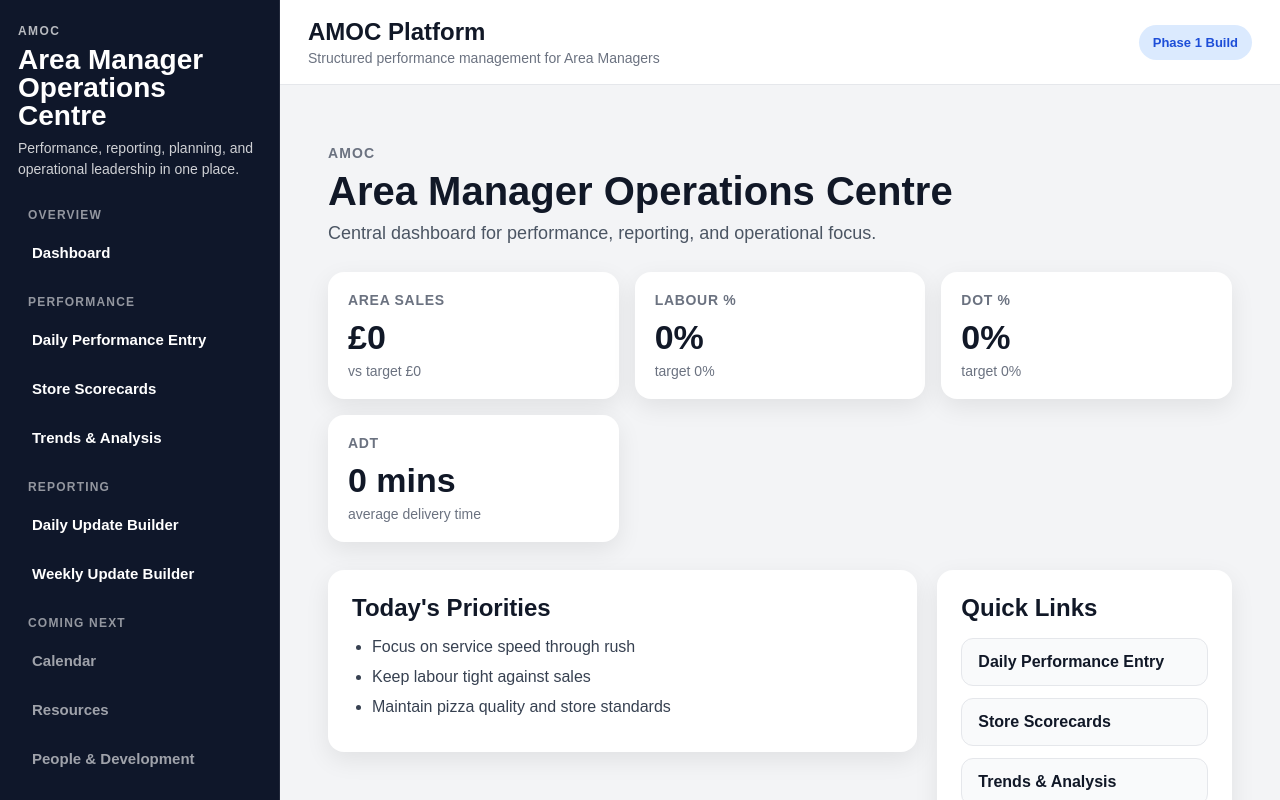
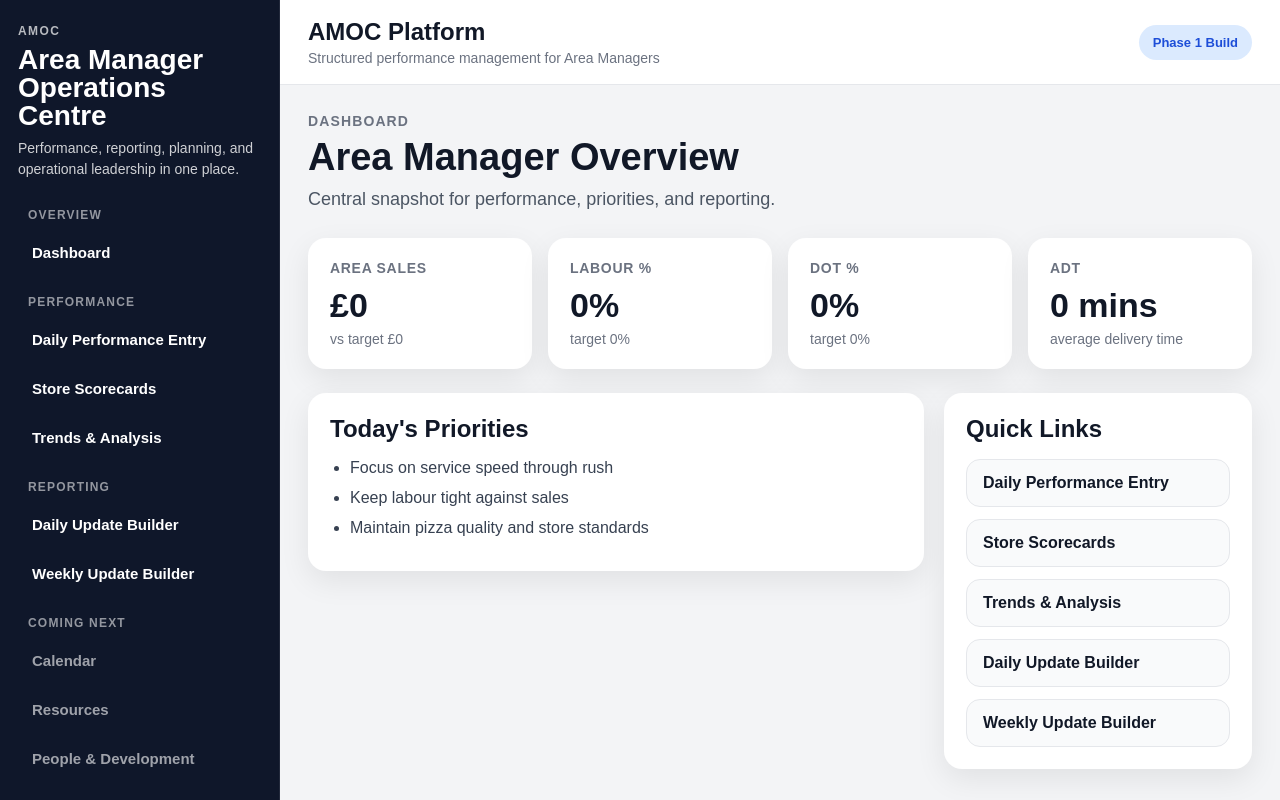
Before and after one commit to dmmh2025/AMOC, a Next.js app in the folder amoc-app/: page / in a window 1280 px wide. Shown: the top 800 px of the page. Built offline with nearby package versions, Linux system fonts and the light colour scheme.

Commit message:
Update page.tsx

```diff
--- a/amoc-app/app/page.tsx
+++ b/amoc-app/app/page.tsx
@@ -1,4 +1,3 @@
-
 export default function DashboardPage() {
   const kpiCards = [
     { title: "Area Sales", value: "£0", subtext: "vs target £0" },
@@ -22,16 +21,7 @@ export default function DashboardPage() {
   ];
 
   return (
-    <main
-      style={{
-        minHeight: "100vh",
-        background: "#f3f4f6",
-        padding: "32px 20px",
-        fontFamily: "Arial, sans-serif",
-        color: "#111827",
-      }}
-    >
-      <div style={{ maxWidth: "1200px", margin: "0 auto" }}>
+    <main>
       <div style={{ marginBottom: "28px" }}>
         <p
           style={{
@@ -43,16 +33,16 @@ export default function DashboardPage() {
             color: "#6b7280",
           }}
         >
-            AMOC
+          Dashboard
         </p>
         <h1
           style={{
             margin: "8px 0 0 0",
-              fontSize: "40px",
+            fontSize: "38px",
             lineHeight: 1.1,
           }}
         >
-            Area Manager Operations Centre
+          Area Manager Overview
         </h1>
         <p
           style={{
@@ -61,11 +51,11 @@ export default function DashboardPage() {
             color: "#4b5563",
           }}
         >
-            Central dashboard for performance, reporting, and operational focus.
+          Central snapshot for performance, priorities, and reporting.
         </p>
       </div>
 
-        <section style={{ marginBottom: "28px" }}>
+      <section style={{ marginBottom: "24px" }}>
         <div
           style={{
             display: "grid",
@@ -74,15 +64,7 @@ export default function DashboardPage() {
           }}
         >
           {kpiCards.map((card) => (
-              <div
-                key={card.title}
-                style={{
-                  background: "#ffffff",
-                  borderRadius: "16px",
-                  padding: "20px",
-                  boxShadow: "0 8px 24px rgba(0,0,0,0.08)",
-                }}
-              >
+            <div key={card.title} className="amoc-panel">
               <p
                 style={{
                   margin: 0,
@@ -126,14 +108,7 @@ export default function DashboardPage() {
           alignItems: "start",
         }}
       >
-          <section
-            style={{
-              background: "#ffffff",
-              borderRadius: "16px",
-              padding: "24px",
-              boxShadow: "0 8px 24px rgba(0,0,0,0.08)",
-            }}
-          >
+        <section className="amoc-panel">
           <h2
             style={{
               margin: "0 0 16px 0",
@@ -152,14 +127,7 @@ export default function DashboardPage() {
           </ul>
         </section>
 
-          <section
-            style={{
-              background: "#ffffff",
-              borderRadius: "16px",
-              padding: "24px",
-              boxShadow: "0 8px 24px rgba(0,0,0,0.08)",
-            }}
-          >
+        <section className="amoc-panel">
           <h2
             style={{
               margin: "0 0 16px 0",
@@ -174,15 +142,10 @@ export default function DashboardPage() {
               <a
                 key={link.href}
                 href={link.href}
+                className="amoc-panel-soft"
                 style={{
-                    display: "block",
                   textDecoration: "none",
-                    background: "#f9fafb",
-                    border: "1px solid #e5e7eb",
-                    borderRadius: "12px",
-                    padding: "14px 16px",
-                    color: "#111827",
-                    fontWeight: 600,
+                  fontWeight: 700,
                 }}
               >
                 {link.label}
@@ -191,7 +154,6 @@ export default function DashboardPage() {
           </div>
         </section>
       </div>
-      </div>
     </main>
   );
 }
```
Lines whose indentation alone changed are shown as unchanged.
